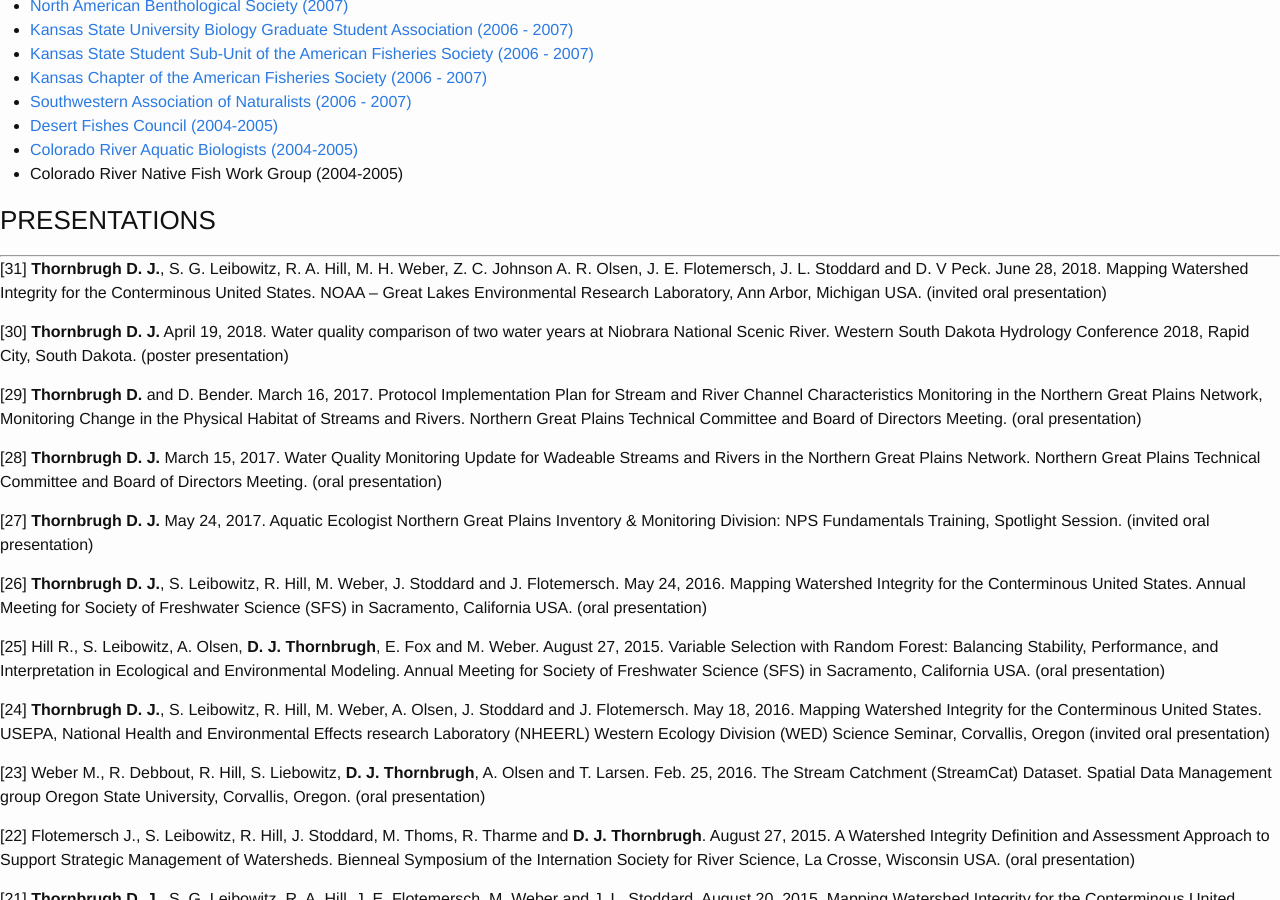
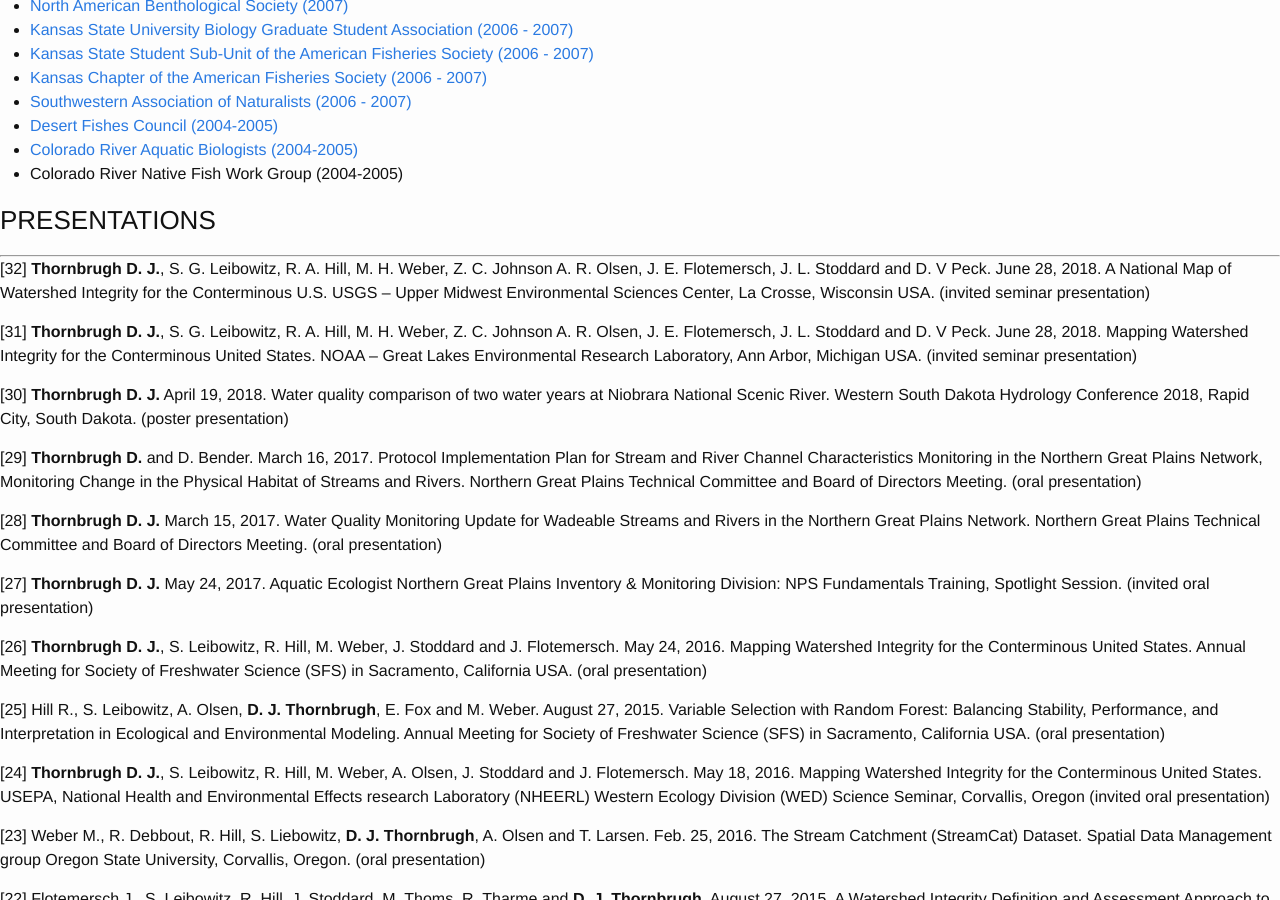
Before and after one commit to dthor/dthor.github.io, a Jekyll site: the page built from about/about.md, in a window 1280 px wide and 900 px high, scrolled down 1646 px. Built offline with Jekyll 4.4.1, drawn with Linux system fonts in a browser that asks for light colours; nearby versions of some CDN libraries; some web fonts are replaced.

Commit message:
update presentation
add # 32

```diff
--- a/about/about.md
+++ b/about/about.md
@@ -68,7 +68,9 @@ Rapid City, SD 57701
 
 ### PRESENTATIONS
 ***
-[31] **Thornbrugh D. J.**, S. G. Leibowitz, R. A. Hill, M. H. Weber, Z. C. Johnson A. R. Olsen, J. E. Flotemersch, J. L. Stoddard and D. V Peck. June 28, 2018. Mapping Watershed Integrity for the Conterminous United States. NOAA – Great Lakes Environmental Research Laboratory, Ann Arbor, Michigan USA. (invited oral presentation)
+[32] **Thornbrugh D. J.**, S. G. Leibowitz, R. A. Hill, M. H. Weber, Z. C. Johnson A. R. Olsen, J. E. Flotemersch, J. L. Stoddard and D. V Peck. June 28, 2018. A National Map of Watershed Integrity for the Conterminous U.S. USGS – Upper Midwest Environmental Sciences Center, La Crosse, Wisconsin USA. (invited seminar presentation)
+
+[31] **Thornbrugh D. J.**, S. G. Leibowitz, R. A. Hill, M. H. Weber, Z. C. Johnson A. R. Olsen, J. E. Flotemersch, J. L. Stoddard and D. V Peck. June 28, 2018. Mapping Watershed Integrity for the Conterminous United States. NOAA – Great Lakes Environmental Research Laboratory, Ann Arbor, Michigan USA. (invited seminar presentation)
 
 [30] **Thornbrugh D. J.** April 19, 2018. Water quality comparison of two water years at Niobrara National Scenic River. Western South Dakota Hydrology Conference 2018, Rapid City, South Dakota. (poster presentation)
 
```
